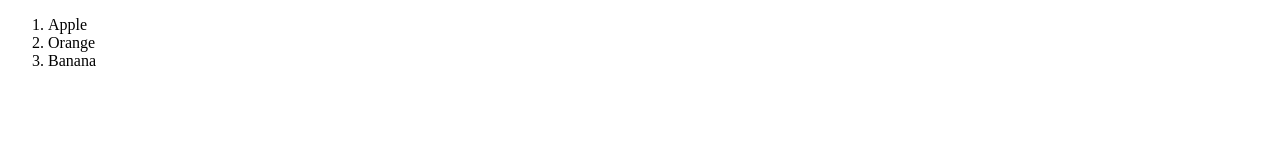
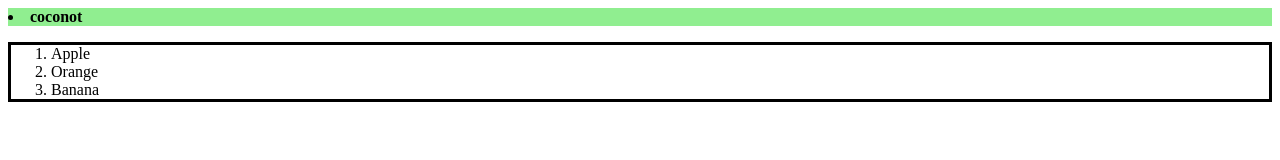
Before and after one commit to sandesh123paudel/JavaScript, a plain HTML site: page add_change/index.html in a window 1280 px wide. Drawn offline with Linux system fonts and the light colour scheme.

Commit message:
Add and Change Completed

```diff
--- a/add_change/index.js
+++ b/add_change/index.js
@@ -1,21 +1,21 @@
 // ..........................EXAMPLE 1 <h1> .....................
 
-// STEP 1 CREATE THE ELEMENT
+// --------------------STEP 1 CREATE THE ELEMENT
 
-const newH1= document.createElement("h1");
+// const newH1= document.createElement("h1");
 
 
-// STEP 2 ADD ATTRIBUTES/PROPERTIES\
+// -----------------STEP 2 ADD ATTRIBUTES/PROPERTIES\
 
-newH1.textContent="I Like Pizza";
-newH1.id="myH1";
-newH1.style.color="tomato";
-newH1.style.textAlign="center";
+// newH1.textContent="I Like Pizza";
+// newH1.id="myH1";
+// newH1.style.color="tomato";
+// newH1.style.textAlign="center";
 
 
-// STEP 3 APPEND ELEMENT TO DOM
+// -------------------STEP 3 APPEND ELEMENT TO DOM
 
-document.body.append(newH1);
+// document.body.append(newH1);
 // document.body.prepend(newH1);
 
 // document.getElementById("box1").append(newH1);
@@ -33,11 +33,49 @@ document.body.append(newH1);
 
 
 
-// REMOVE HTML ELEMENT
+// ----------------REMOVE HTML ELEMENT
 
-document.body.removeChild(newH1);
+// document.body.removeChild(newH1);
 
 
 
 //if it has parent
 // document.getElementById("box1").removeChild(newH1);
+
+
+
+
+
+//-----------STEP 1
+
+const newListItem= document.createElement("li");
+
+
+//---------------STEP 2
+
+newListItem.textContent="coconot";
+newListItem.id="coconot";
+newListItem.style.fontWeight="bold";
+newListItem.style.backgroundColor="lightgreen";
+
+
+
+
+//-------------------STEP 3
+
+// document.body.append(newListItem);
+document.body.prepend(newListItem);
+
+
+//appended to the existing list which has id = fruits
+// document.getElementById("fruits").append(newListItem);
+// document.getElementById("fruits").prepend(newListItem);
+
+
+// const orange=document.getElementById("apple");
+// document.getElementById("fruits").insertBefore(newListItem,apple);
+
+
+
+// const lists=document.querySelectorAll("#fruits li");
+// document.getElementById("fruits").insertBefore(newListItem,lists[0]);
--- a/add_change/style.css
+++ b/add_change/style.css
@@ -3,3 +3,9 @@
  width: 100%;
  height: 125px;
 }
+
+
+#fruits{
+    border: 3px solid;
+    font-size:2 rem;
+}
```
